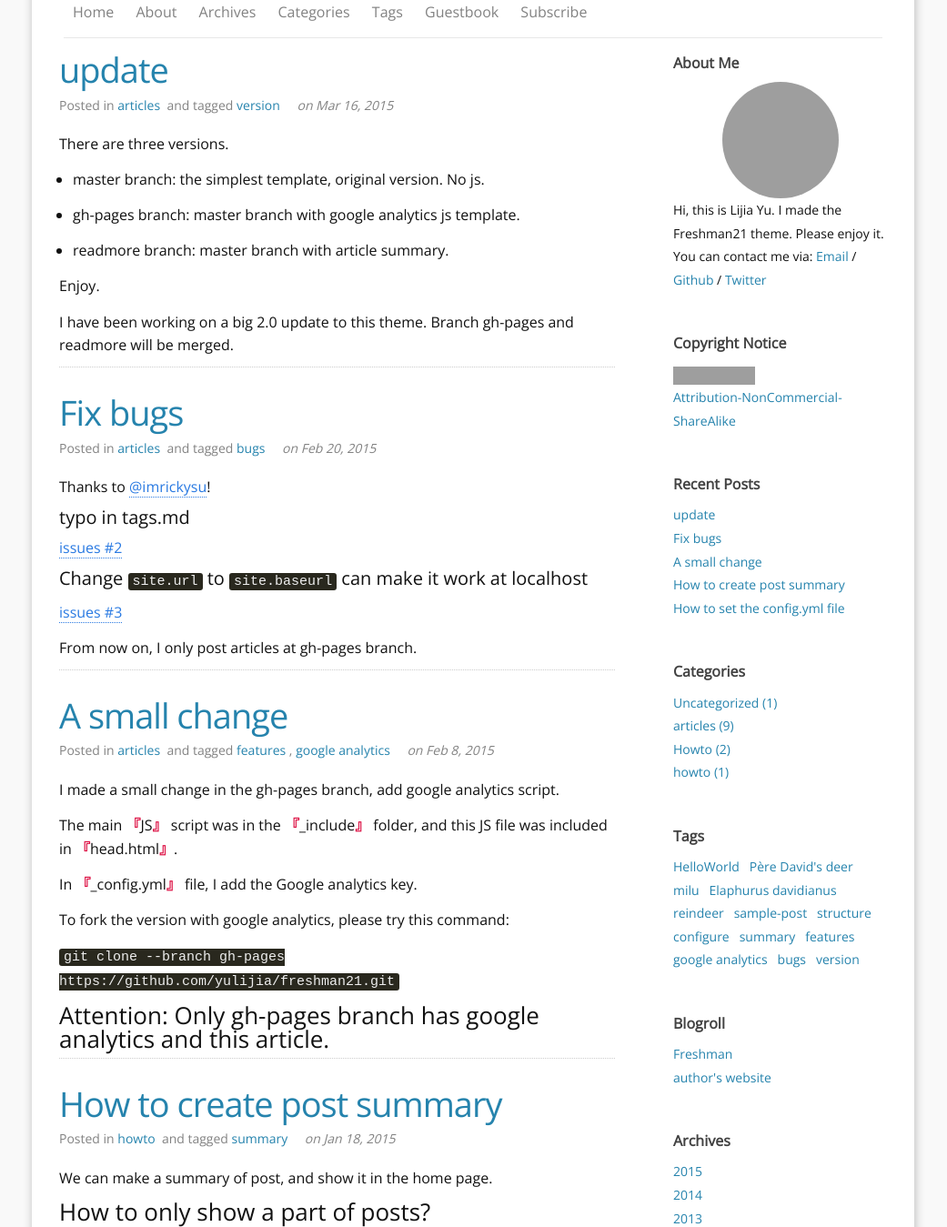
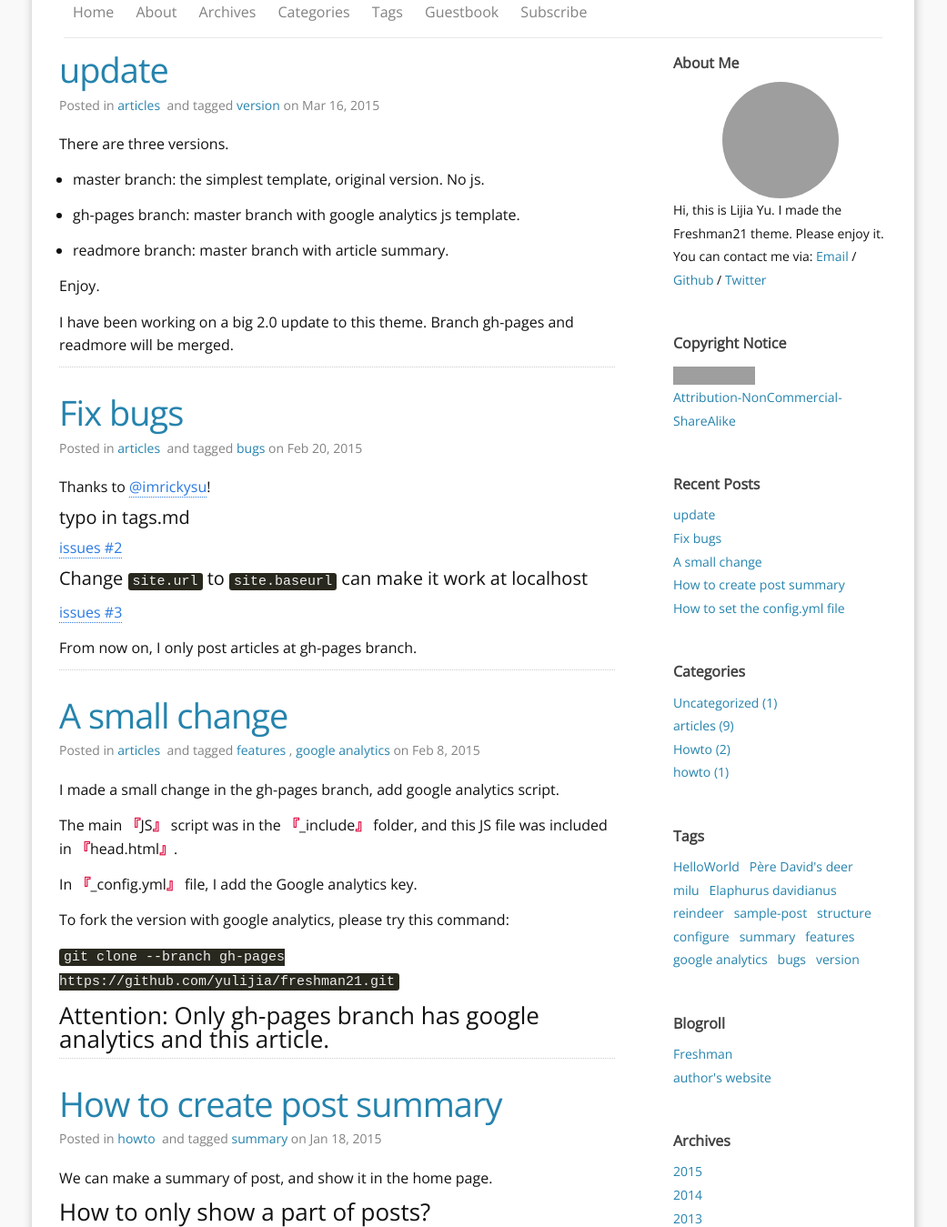
Before and after one commit to yulijia/freshman21, a Jekyll site: the page built from index.html, in a window 1280 px wide. Shown: the part 178-1527 px from the top of the page at 91% size, without its empty margins (120-1161 px from the left). Built offline with Jekyll 4.4.1, drawn with Linux system fonts in a browser that asks for light colours; the list of posts is cut into pages by our own code; grey boxes are pictures that could not be loaded.

Commit message:
add time tag css style

```diff
--- a/_sass/_layout.scss
+++ b/_sass/_layout.scss
@@ -169,6 +169,12 @@
  */
 .post-header {
   margin-bottom: $spacing-unit;
+  time{
+    margin-left: 0px;
+    font-style: normal;
+
+  }
+
 }
 
 .post-title {
```
